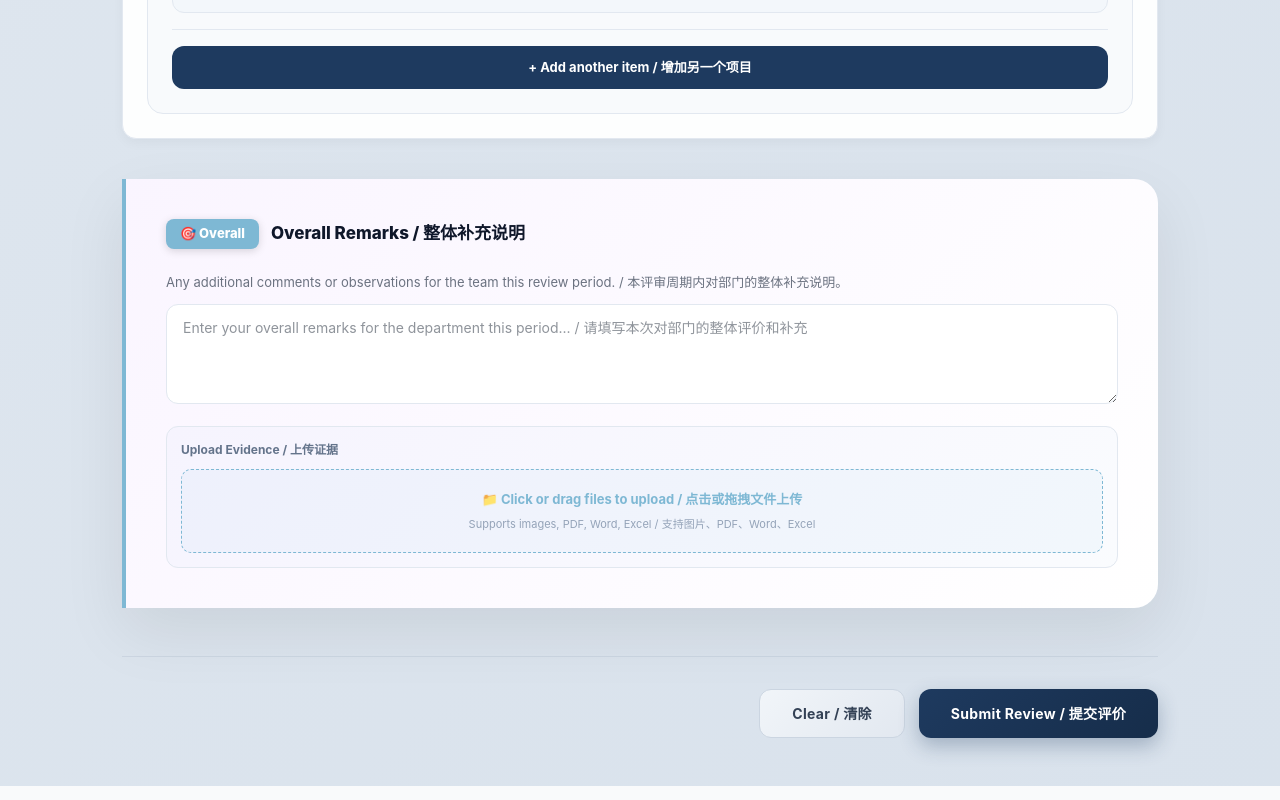
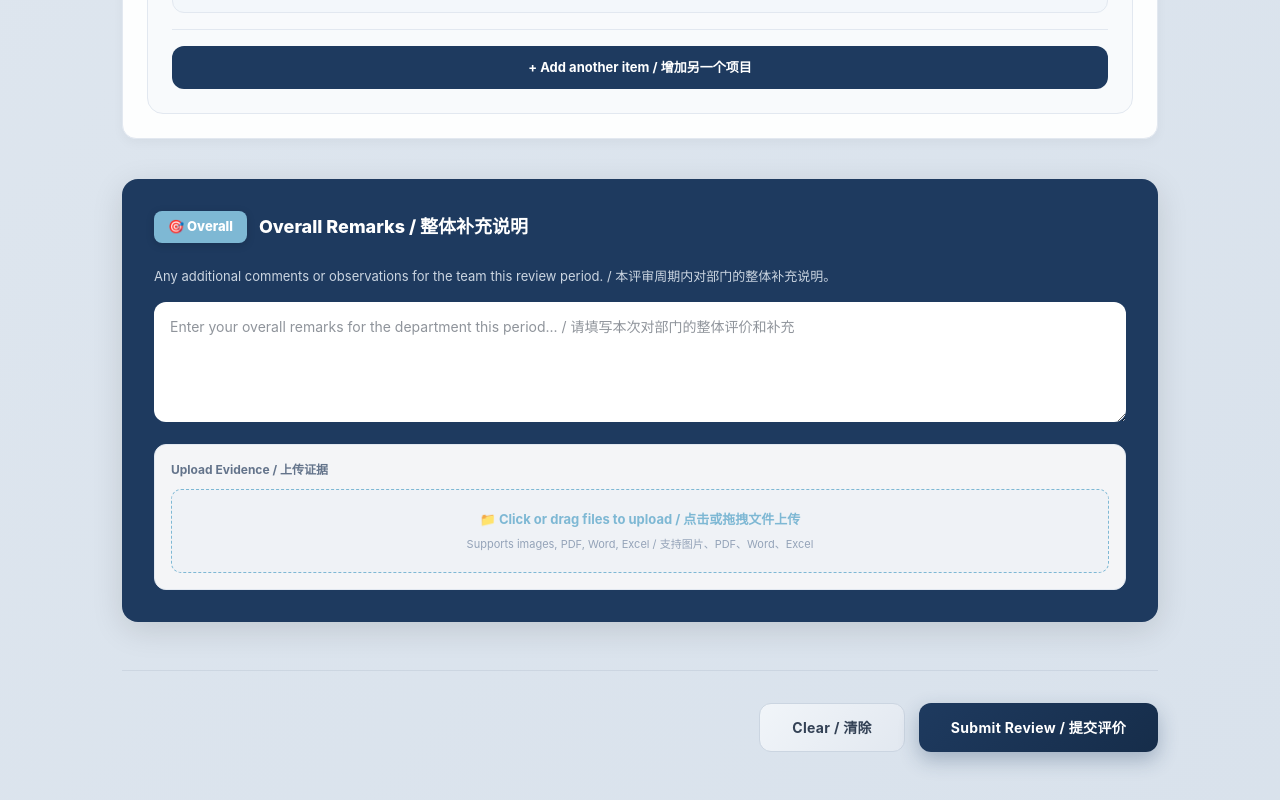
Before and after one commit to enquiry-commits/Review-Form, a Next.js app: page /dashboard/leader-review in a window 1280 px wide. Shown: the part 9277-10077 px from the top of the page. Built offline with nearby package versions, Linux system fonts and the light colour scheme; sample sign-in values are in the browser's storage.

Commit message:
优化 Overall Remarks 设计：深蓝色背景配白色内容

```diff
--- a/app/dashboard/leader-review/page.tsx
+++ b/app/dashboard/leader-review/page.tsx
@@ -385,16 +385,16 @@ export default function LeaderReviewForm() {
           </div>
 
           {/* Overall Remarks Section */}
-          <div style={{background: 'linear-gradient(135deg, #faf5ff, #fff)', border: 'none', borderLeft: '4px solid #7eb8d4', borderRadius: '0 24px 24px 0', padding: '2.5rem', marginBottom: '40px', boxShadow: '0 24px 64px rgba(0,0,0,0.08)'}}>
+          <div style={{background: '#1e3a5f', borderRadius: '16px', padding: '32px', marginBottom: '40px', boxShadow: '0 8px 32px rgba(0,0,0,0.12)'}}>
             <div style={{display: 'flex', alignItems: 'center', gap: '12px', marginBottom: '24px'}}>
-              <span style={{display: 'inline-flex', alignItems: 'center', gap: '6px', padding: '5px 14px', background: '#7eb8d4', color: 'white', borderRadius: '8px', fontSize: '13px', fontWeight: '800', boxShadow: '0 2px 8px rgba(0,0,0,0.15)'}}>🎯 Overall</span>
-              <span style={{fontSize: '17px', fontWeight: '800', color: '#0f172a'}}>Overall Remarks / 整体补充说明</span>
+              <span style={{display: 'inline-flex', alignItems: 'center', gap: '6px', padding: '6px 14px', background: '#7eb8d4', color: 'white', borderRadius: '8px', fontSize: '13px', fontWeight: '800', boxShadow: '0 2px 8px rgba(0,0,0,0.15)'}}>🎯 Overall</span>
+              <span style={{fontSize: '18px', fontWeight: '800', color: 'white'}}>Overall Remarks / 整体补充说明</span>
             </div>
-            <p style={{fontSize: '13px', color: '#6b7280', marginBottom: '12px'}}>Any additional comments or observations for the team this review period. / 本评审周期内对部门的整体补充说明。</p>
-            <textarea id="overall_remarks" placeholder="Enter your overall remarks for the department this period... / 请填写本次对部门的整体评价和补充" style={{width: '100%', minHeight: '100px', padding: '12px 16px', border: '1.5px solid #e2e8f0', borderRadius: '12px', fontSize: '14px', fontFamily: 'inherit', marginBottom: '12px', background: '#fff'}} />
-            <div style={{background: 'rgba(126, 184, 212, 0.04)', border: '1.5px solid #e2e8f0', borderRadius: '12px', padding: '14px', marginTop: '4px'}}>
+            <p style={{fontSize: '13px', color: '#cbd5e1', marginBottom: '16px'}}>Any additional comments or observations for the team this review period. / 本评审周期内对部门的整体补充说明。</p>
+            <textarea id="overall_remarks" placeholder="Enter your overall remarks for the department this period... / 请填写本次对部门的整体评价和补充" style={{width: '100%', minHeight: '120px', padding: '14px 16px', border: 'none', borderRadius: '12px', fontSize: '14px', fontFamily: 'inherit', marginBottom: '16px', background: '#fff'}} />
+            <div style={{background: 'rgba(255, 255, 255, 0.95)', border: '1.5px solid #e2e8f0', borderRadius: '12px', padding: '16px'}}>
               <label style={{fontSize: '12px', color: '#64748b', fontWeight: '700', marginBottom: '10px', display: 'block'}}>Upload Evidence / 上传证据</label>
-              <div style={{border: '1.5px dashed #7eb8d4', borderRadius: '10px', padding: '20px', textAlign: 'center', background: 'rgba(126, 184, 212, 0.06)', cursor: 'pointer', transition: 'all 0.3s'}} onMouseEnter={(e) => {e.currentTarget.style.borderColor = '#5a9bc4'; e.currentTarget.style.background = 'rgba(126, 184, 212, 0.12)'}} onMouseLeave={(e) => {e.currentTarget.style.borderColor = '#7eb8d4'; e.currentTarget.style.background = 'rgba(126, 184, 212, 0.06)'}} onClick={() => document.getElementById('file_overall_remarks')?.click()}>
+              <div style={{border: '1.5px dashed #7eb8d4', borderRadius: '10px', padding: '20px', textAlign: 'center', background: 'rgba(126, 184, 212, 0.04)', cursor: 'pointer', transition: 'all 0.3s'}} onMouseEnter={(e) => {e.currentTarget.style.borderColor = '#5a9bc4'; e.currentTarget.style.background = 'rgba(126, 184, 212, 0.1)'}} onMouseLeave={(e) => {e.currentTarget.style.borderColor = '#7eb8d4'; e.currentTarget.style.background = 'rgba(126, 184, 212, 0.04)'}} onClick={() => document.getElementById('file_overall_remarks')?.click()}>
                 <input type="file" id="file_overall_remarks" multiple style={{display: 'none'}} onChange={(e) => e.target.files && handleFileUpload('overall_remarks', e.target.files)} accept="image/*,.pdf,.doc,.docx,.xls,.xlsx" />
                 <div style={{fontSize: '13px', color: '#7eb8d4', fontWeight: '700'}}>📁 Click or drag files to upload / 点击或拖拽文件上传</div>
                 <div style={{fontSize: '11px', color: '#94a3b8', marginTop: '6px'}}>Supports images, PDF, Word, Excel / 支持图片、PDF、Word、Excel</div>
```
